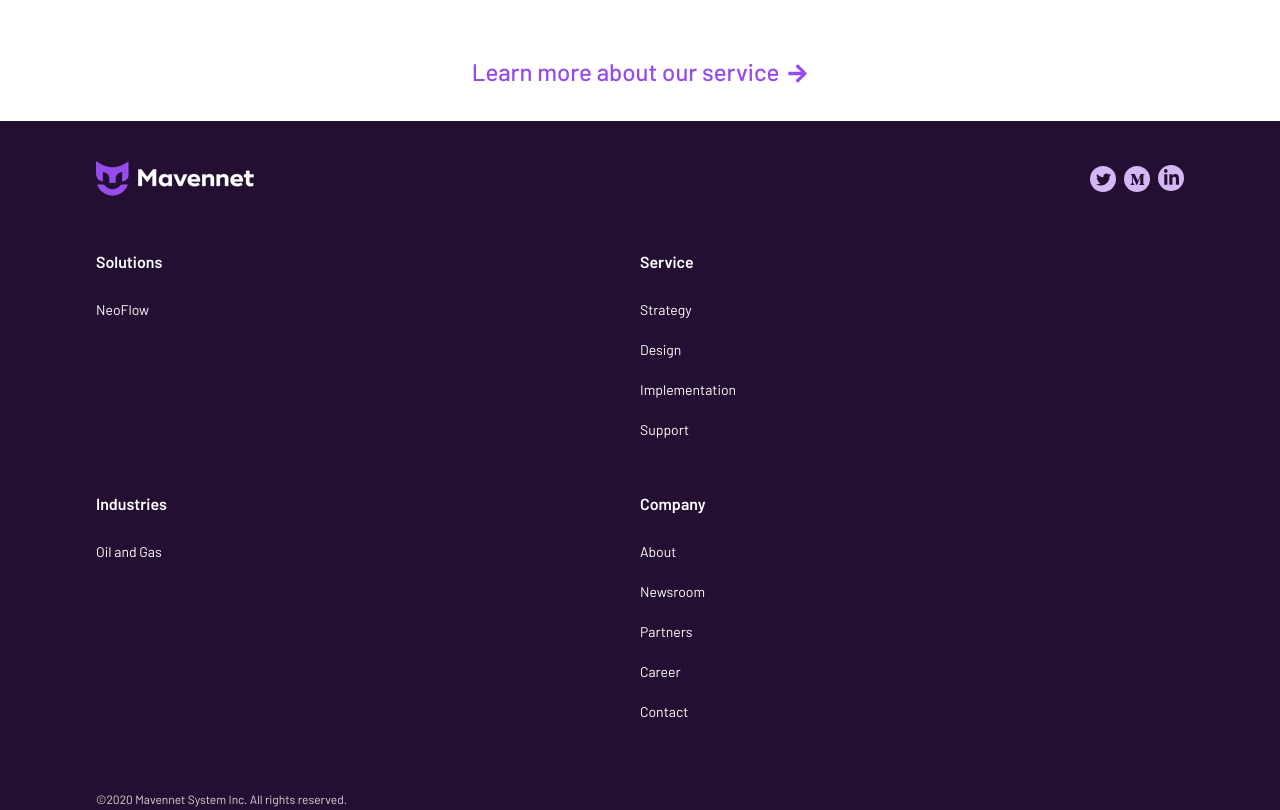
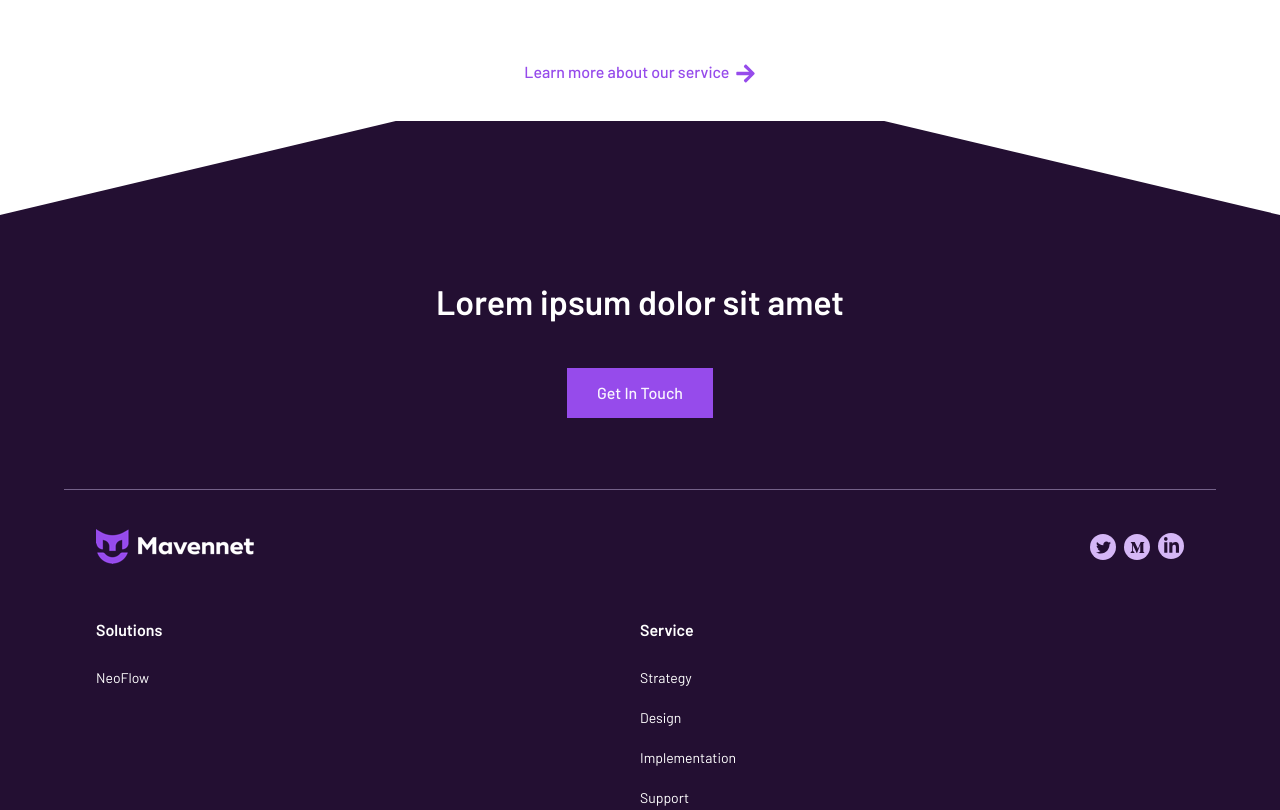
Before and after one commit to Mavennet/mavennet-website, a Gatsby site: page / in a window 1280 px wide. Shown: the part 2333-3143 px from the top of the page. Built offline with nearby package versions, Linux system fonts and the light colour scheme; Gatsby itself is replaced by a stand-in of ours.

Commit message:
adds contact us section

```diff
--- a/src/components/HomePage/MainSection/MainSection.js
+++ b/src/components/HomePage/MainSection/MainSection.js
@@ -1,7 +1,7 @@
 import React from "react"
 
 import Container from "../../base/Container"
-import Button from "../../shared/Button/Button"
+import Button from "../../shared/Button"
 
 import mobileBackground from "../../../assets/images/Home/mobile_background.png"
 
--- /dev/null
+++ b/src/components/base/ContactUsFooter/index.js
@@ -0,0 +1,21 @@
+import React from "react"
+
+import Button from "../../shared/Button"
+import Container from "../Container"
+
+import * as S from "./styles"
+
+const ContactUsFooter = () => {
+  return (
+    <S.ContactUsFooter>
+      <Container center>
+        <S.Text>Lorem ipsum dolor sit amet</S.Text>
+        <S.ButtonContainer>
+          <Button text="Get In Touch" to="/about" />
+        </S.ButtonContainer>
+      </Container>
+    </S.ContactUsFooter>
+  )
+}
+
+export default ContactUsFooter
--- /dev/null
+++ b/src/components/base/ContactUsFooter/styles.js
@@ -0,0 +1,43 @@
+import styled from "styled-components"
+
+export const ContactUsFooter = styled.section`
+  overflow-x: hidden;
+  position: relative;
+  text-align: center;
+  background-color: var(--c-p-haiti);
+
+  display: flex;
+  flex-direction: column;
+  justify-content: flex-start;
+  align-items: center;
+
+  padding: 10em 0 4.46875em;
+
+  &:before,
+  &:after {
+    content: "";
+    display: block;
+    position: absolute;
+    top: -1px;
+    width: 0;
+    border-top: 95px solid white;
+  }
+
+  &:before {
+    left: 0;
+    border-right: 400px solid transparent;
+  }
+
+  &:after {
+    right: 0;
+    border-left: 400px solid transparent;
+  }
+`
+
+export const ButtonContainer = styled.div`
+  margin-top: 2.84375em;
+`
+
+export const Text = styled.h3`
+  color: #ffffff;
+`
--- a/src/components/base/Container/index.js
+++ b/src/components/base/Container/index.js
@@ -2,8 +2,8 @@ import React from "react"
 
 import * as S from "./styles"
 
-const Container = ({ children }) => {
-  return <S.Container>{children}</S.Container>
+const Container = ({ children, ...props }) => {
+  return <S.Container {...props}>{children}</S.Container>
 }
 
 export default Container
--- a/src/components/base/Container/styles.js
+++ b/src/components/base/Container/styles.js
@@ -3,4 +3,13 @@ import styled from "styled-components"
 export const Container = styled.div`
   width: 85%;
   margin: 0 auto;
+
+  ${({ center }) =>
+    center &&
+    `
+    display: flex;
+    flex-direction: column;
+    justify-content: center;
+    align-items: center;
+  `}
 `
--- a/src/components/base/Footer/index.js
+++ b/src/components/base/Footer/index.js
@@ -38,7 +38,7 @@ const Footer = ({ menuItems }) => {
     return (
       <S.GroupList>
         {items.map(item => (
-          <S.GroupListItem>
+          <S.GroupListItem key={item.name}>
             <S.GroupItem to={item.to}>{item.name}</S.GroupItem>
           </S.GroupListItem>
         ))}
@@ -52,7 +52,7 @@ const Footer = ({ menuItems }) => {
         {groups.map(group => {
           const [main, ...items] = group.children
           return (
-            <S.NavigationGroups>
+            <S.NavigationGroups key={main.name}>
               <S.GroupMain to={main.to}>{main.name}</S.GroupMain>
               {getGroupList(items)}
             </S.NavigationGroups>
@@ -66,7 +66,7 @@ const Footer = ({ menuItems }) => {
     <S.Footer>
       <Container>
         <S.Header>
-          <S.LogoLink>
+          <S.LogoLink to="/">
             <S.Logo src={logoWhite} />
           </S.LogoLink>
           {getSocialList(metaData.siteMetadata.social)}
--- a/src/components/base/Footer/styles.js
+++ b/src/components/base/Footer/styles.js
@@ -3,9 +3,20 @@ import { Link } from "gatsby"
 import styled from "styled-components"
 
 export const Footer = styled.footer`
+  position: relative;
   background-color: var(--c-p-haiti);
 
   padding: 2.5em 0;
+
+  &:after {
+    content: "";
+    position: absolute;
+    width: 90%;
+    top: 0;
+    right: 5%;
+    height: 0.5px;
+    background-color: var(--c-s-rum);
+  }
 `
 
 export const Header = styled.header`
--- a/src/components/base/Layout/Layout.js
+++ b/src/components/base/Layout/Layout.js
@@ -5,6 +5,7 @@ import { Helmet } from "react-helmet"
 
 import Header from "../Header/Header"
 import Footer from "../Footer"
+import ContactUsFooter from "../ContactUsFooter"
 
 import GlobalStyle from "../../../styles/globalStyle"
 
@@ -59,6 +60,7 @@ export default function Layout({ children }) {
       <GlobalStyle />
       <Header menuItems={{ ...data }} />
       {children}
+      <ContactUsFooter />
       <Footer menuItems={{ ...data }} />
     </>
   )
--- a/src/components/shared/TextArrowCTA/style.js
+++ b/src/components/shared/TextArrowCTA/style.js
@@ -18,6 +18,7 @@ export const Cta = styled(Link)`
 
 export const Text = styled.h4`
   margin-right: 0.33em;
+  font-size: 1rem;
 `
 
 export const Arrow = styled.svg`
--- a/src/styles/colors.js
+++ b/src/styles/colors.js
@@ -12,6 +12,7 @@ const colors = css`
     --c-p-meteorite: #51277b;
     --c-p-haiti: #230f32;
 
+    --c-s-rum: #746189;
     --c-s-titan-white: #f1eeff;
     --c-s-fog: #ddd5ff;
     --c-s-perfume: #c0b2fa;
```
Also changed, not shown: src/components/shared/SideDrawer/SideDrawer.js (+1 -58 lines), src/components/shared/Button/index.js (renamed from src/components/shared/Button/Button.js).
